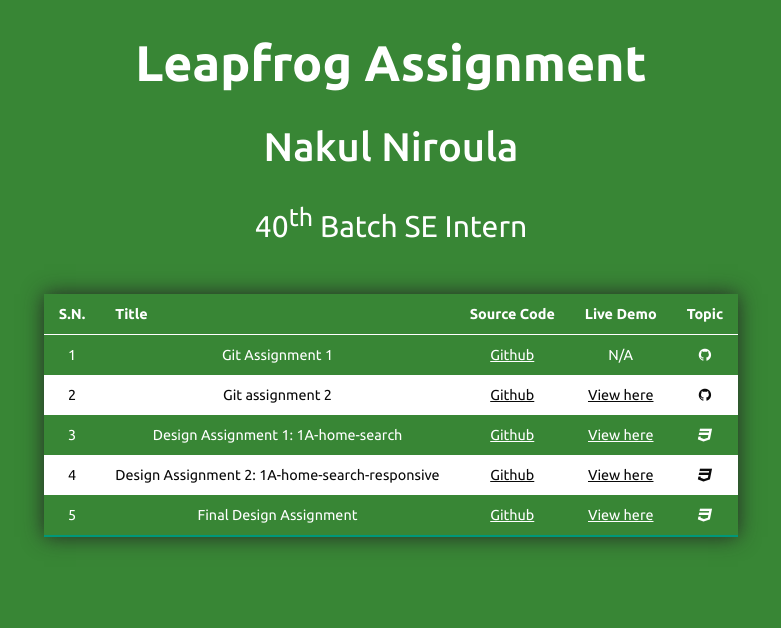
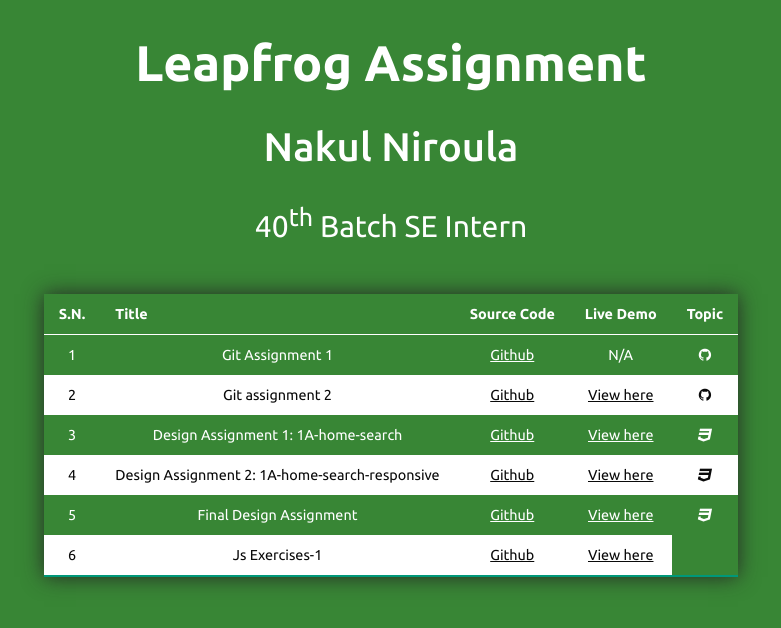
Before and after one commit to nakul07/Leapfrog-Assignment-2, a plain HTML site: page index.html in a window 1280 px wide. Shown: the whole page, without its empty margins (249-1030 px from the left). Drawn offline with Linux system fonts and the light colour scheme.

Commit message:
new project added

```diff
--- a/index.html
+++ b/index.html
@@ -116,6 +116,19 @@
               >
             </td>
             <td><i class="fa fa-css3"></i></td>
+
+          </tr>
+          <tr>
+            <td>6</td>
+            <td>
+              Js Exercises-1
+            </td>
+            <td>
+              <a href="https://github.com/nakul07/Js-exercises/tree/main" class="elinks">Github</a>
+            </td>
+            <td>
+              <a href="https://nakul07.github.io/Js-exercises/" class="elinks">View here</a>
+            </td>
           </tr>
         </tbody>
       </table>
```
